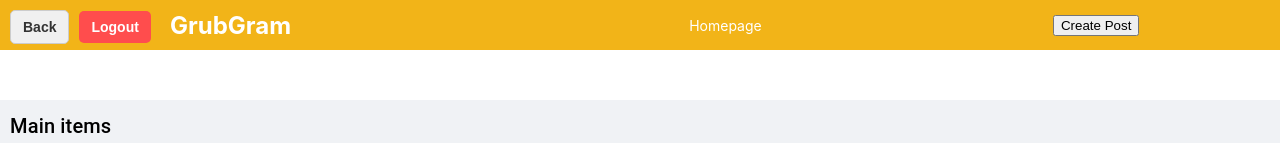
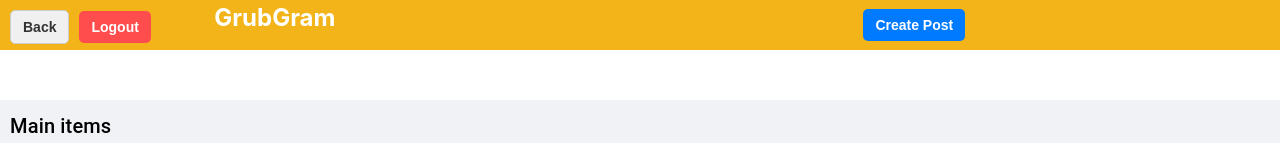
Before and after one commit to IanKarlmann/GrubGram, a React (Create React App) app: page /home in a window 1280 px wide. Shown: the top 143 px of the page. Built offline with nearby package versions, Linux system fonts and the light colour scheme; no server answers; sample sign-in values are in the browser's storage.

Commit message:
ui updates

```diff
--- a/src/components/topbar/Topbar.jsx
+++ b/src/components/topbar/Topbar.jsx
@@ -8,9 +8,6 @@
                 <span className="logo">GrubGram</span>
             </div>
             <div className="topbarRight">
-                <div className="topbarLinks">
-                    <span className="topbarLink">Homepage</span>
-                </div>
                 <button onClick={toggleForm} className="createPostButton">
                     Create Post
                 </button>
--- a/src/components/topbar/topbar.css
+++ b/src/components/topbar/topbar.css
@@ -79,3 +79,20 @@
     object-fit: cover;
     cursor: pointer;
 }
+
+.createPostButton {
+    background-color: #007bff; /* Same as the nav-buttons */
+    color: white;
+    border: none;
+    padding: 8px 12px; /* Match padding */
+    border-radius: 5px;
+    cursor: pointer;
+    font-size: 14px;
+    font-weight: bold;
+    transition: background-color 0.3s ease, transform 0.2s ease;
+}
+
+.createPostButton:hover {
+    background-color: #0056b3; /* Same hover effect */
+    transform: scale(1.05); /* Slight hover scaling */
+}
--- a/src/pages/auth.css
+++ b/src/pages/auth.css
@@ -13,6 +13,10 @@
 .logo {
     width: 100px;
     margin-bottom: 15px;
+    display: block;
+    margin-left: auto; /* Center horizontally */
+    margin-right: auto; /* Center horizontally */
+    transform: translateX(-10px); /* Move slightly to the left */
 }
 
 /* Style form fields */
```
